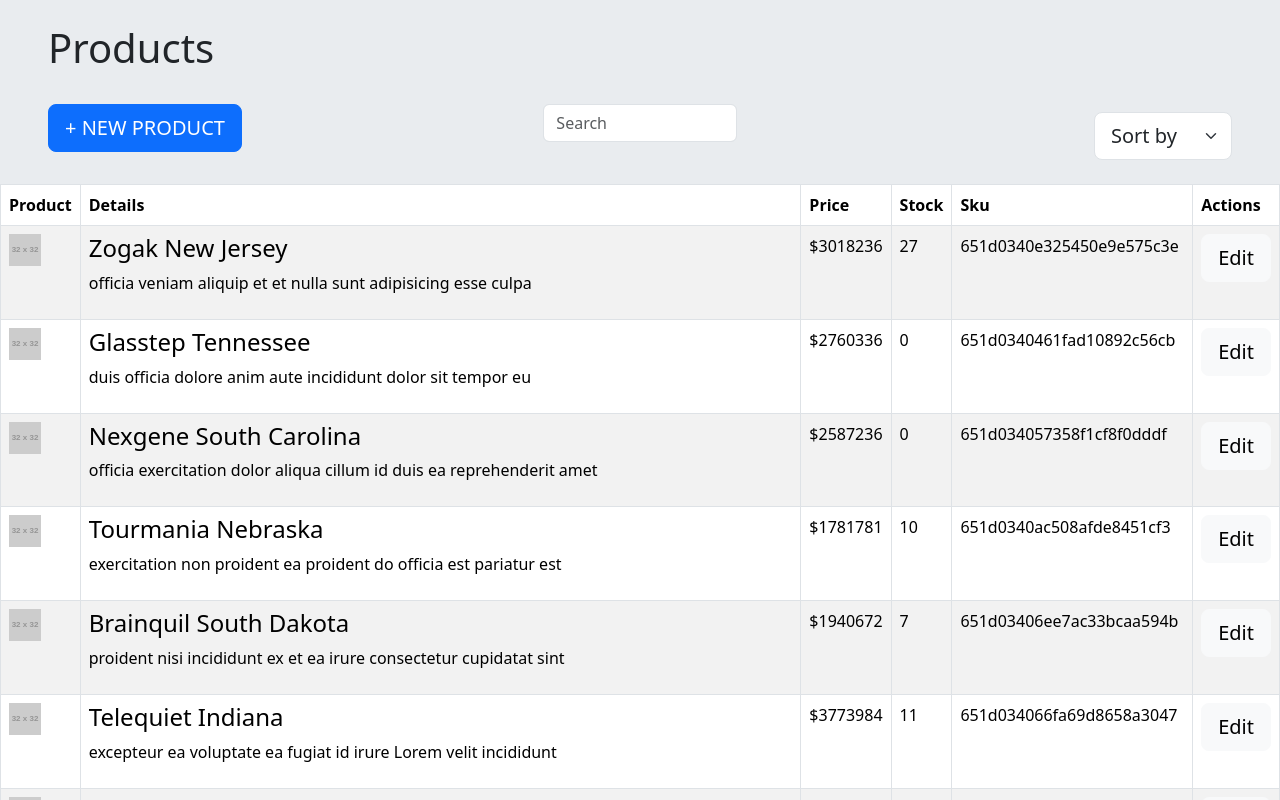
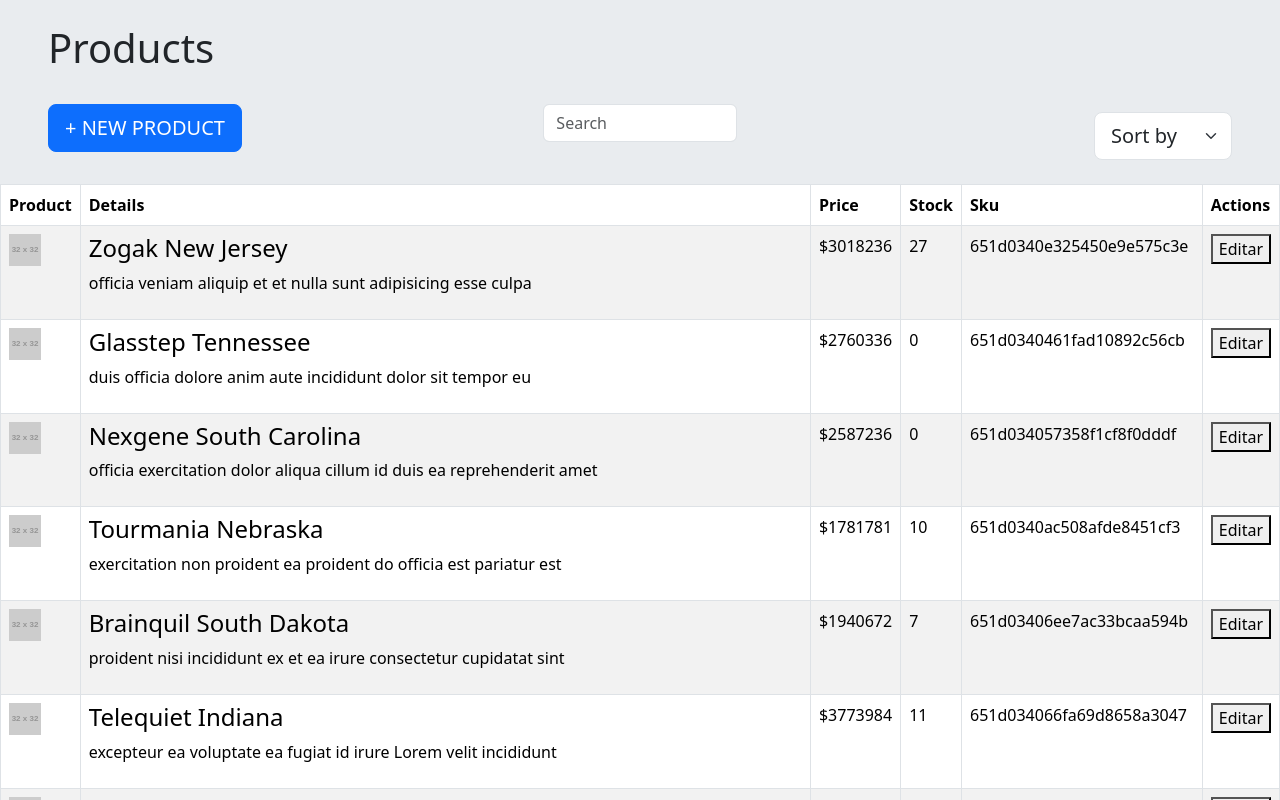
Before and after one commit to LauraCaa/shopSort, a Next.js app: page / in a window 1280 px wide. Shown: the top 800 px of the page. Built offline with nearby package versions, Linux system fonts and the light colour scheme.

Commit message:
feat: New logica to edit the content

```diff
--- a/src/components/edit-button.js
+++ b/src/components/edit-button.js
@@ -1,7 +1,31 @@
-export default function EditButton(){
-    return(
-        <>
-            <button type="button" className="btn btn-lg btn-light">Edit</button>
-        </>
-    )
-}
+import React, { useState } from 'react';
+
+export default function EditButton(props){
+
+      const [isEditing, setIsEditing] = useState(false);
+      const [editedProduct, setEditedProduct] = useState(props.product);
+
+      function handleEditClick() {
+        setIsEditing(!isEditing);
+        if (!isEditing) {
+          props.onEdit(props.product);
+        }
+      }
+
+      function saveChanges() {
+        props.onEdit(editedProduct);
+        setIsEditing(false);
+      }
+
+      return (
+        <div>
+          {isEditing ? (
+            <>
+              <button onClick={saveChanges}>Guardar</button>
+            </>
+          ) : (
+            <button onClick={handleEditClick}>Editar</button>
+          )}
+        </div>
+      );
+    }
--- a/src/components/product-list.js
+++ b/src/components/product-list.js
@@ -1,7 +1,10 @@
-import React from "react";
-import EditButton from "./edit-button";
+import React, { useState } from 'react';
+import EditButton from './edit-button';
 
 export default function ProductList({ products, search }) {
+  const [isEditing, setIsEditing] = useState(false);
+  const [editedProduct, setEditedProduct] = useState(null);
+
   function filterProductsBySearch(products, searchTerm) {
     return products.filter((product) =>
       product.name.toLowerCase().includes(searchTerm.toLowerCase())
@@ -9,6 +12,17 @@ export default function ProductList({ products, search }) {
   }
 
   const filteredProducts = filterProductsBySearch(products, search);
+
+  const handleEditClick = (product) => {
+    setIsEditing(!isEditing);
+    setEditedProduct(product);
+  };
+
+  const saveChanges = () => {
+    // Lógica para guardar los cambios
+    setIsEditing(false);
+    setEditedProduct(null);
+  };
 
   return (
     <div className="container">
@@ -32,14 +46,41 @@ export default function ProductList({ products, search }) {
                     <img src={product.image} className="img-fluid product-image" alt={product.name} />
                   </td>
                   <td>
+                    {isEditing && editedProduct && editedProduct.id === product.id ? (
+                      <input
+                        type="text"
+                        value={editedProduct.name}
+                      />
+                    ) : (
+                      <>
                         <h4>{product.name}</h4>
                         <p>{product.description}</p>
+                      </>
+                    )}
                   </td>
-              <td>${product.price}</td>
-              <td>{product.stock}</td>
+                  <td>${isEditing && editedProduct && editedProduct.id === product.id ? (
+                    <input
+                      type="number"
+                      value={editedProduct.price}
+                    />
+                  ) : (
+                    product.price
+                  )}</td>
+                  <td>{isEditing && editedProduct && editedProduct.id === product.id ? (
+                    <input
+                      type="number"
+                      value={editedProduct.stock}
+                    />
+                  ) : (
+                    product.stock
+                  )}</td>
                   <td>{product.sku}</td>
                   <td>
-                <EditButton />
+                    {isEditing && editedProduct && editedProduct.id === product.id ? (
+                      <button onClick={saveChanges}>Guardar</button>
+                    ) : (
+                      <EditButton product={product} onEdit={handleEditClick} />
+                    )}
                   </td>
                 </tr>
               ))}
@@ -48,6 +89,5 @@ export default function ProductList({ products, search }) {
         </div>
       </div>
     </div>
-
   );
 }
```
Lines whose indentation alone changed are shown as unchanged.
